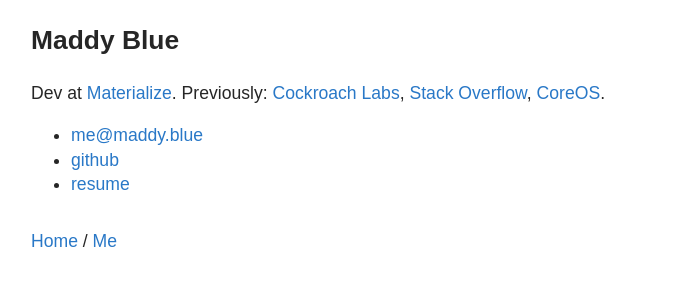
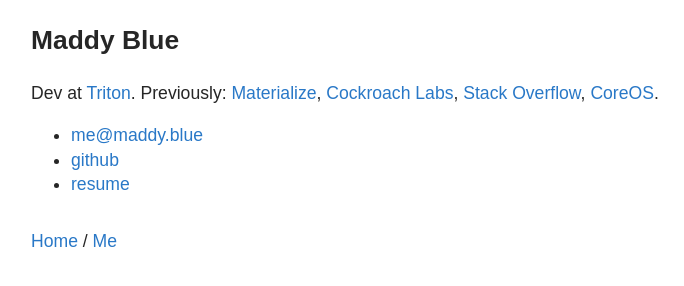
Before and after one commit to maddyblue/website, an Eleventy site: page src/me.md in a window 1280 px wide. Shown: the whole page, without its empty margins (109-793 px from the left). Built offline with nearby package versions, Linux system fonts and the light colour scheme; Eleventy itself is replaced by a stand-in of ours; files that its build step writes are made by us from their sources.

Commit message:
Update me.md

```diff
--- a/src/me.md
+++ b/src/me.md
@@ -3,8 +3,9 @@
 layout: layouts/post.njk
 ---
 
-Dev at [Materialize](https://materialize.com/).
+Dev at [Triton](https://triton.ai/).
 Previously:
+[Materialize](https://materialize.com/),
 [Cockroach Labs](https://www.cockroachlabs.com/),
 [Stack Overflow](https://stackoverflow.com/),
 [CoreOS](https://coreos.com/).
```
